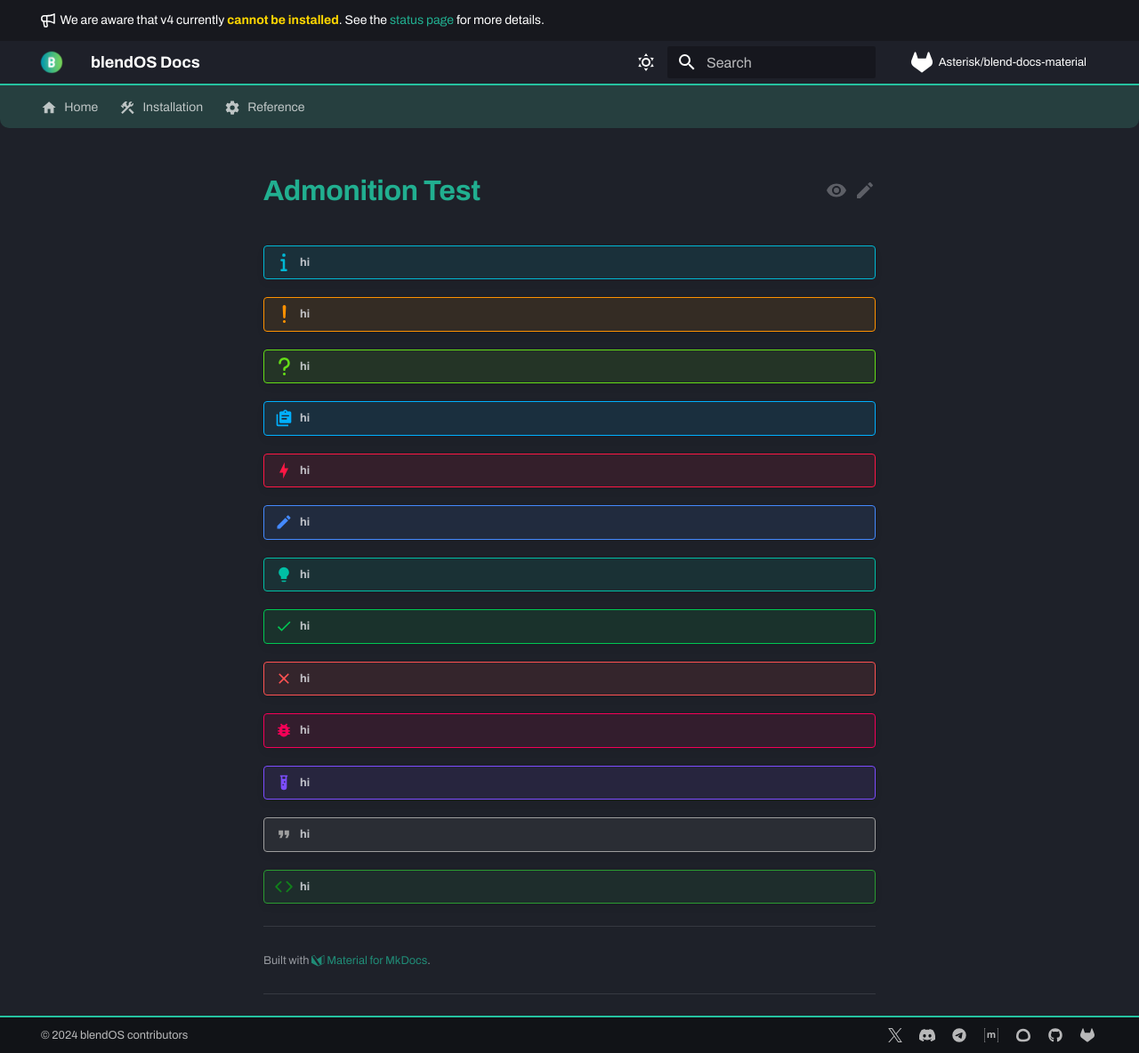
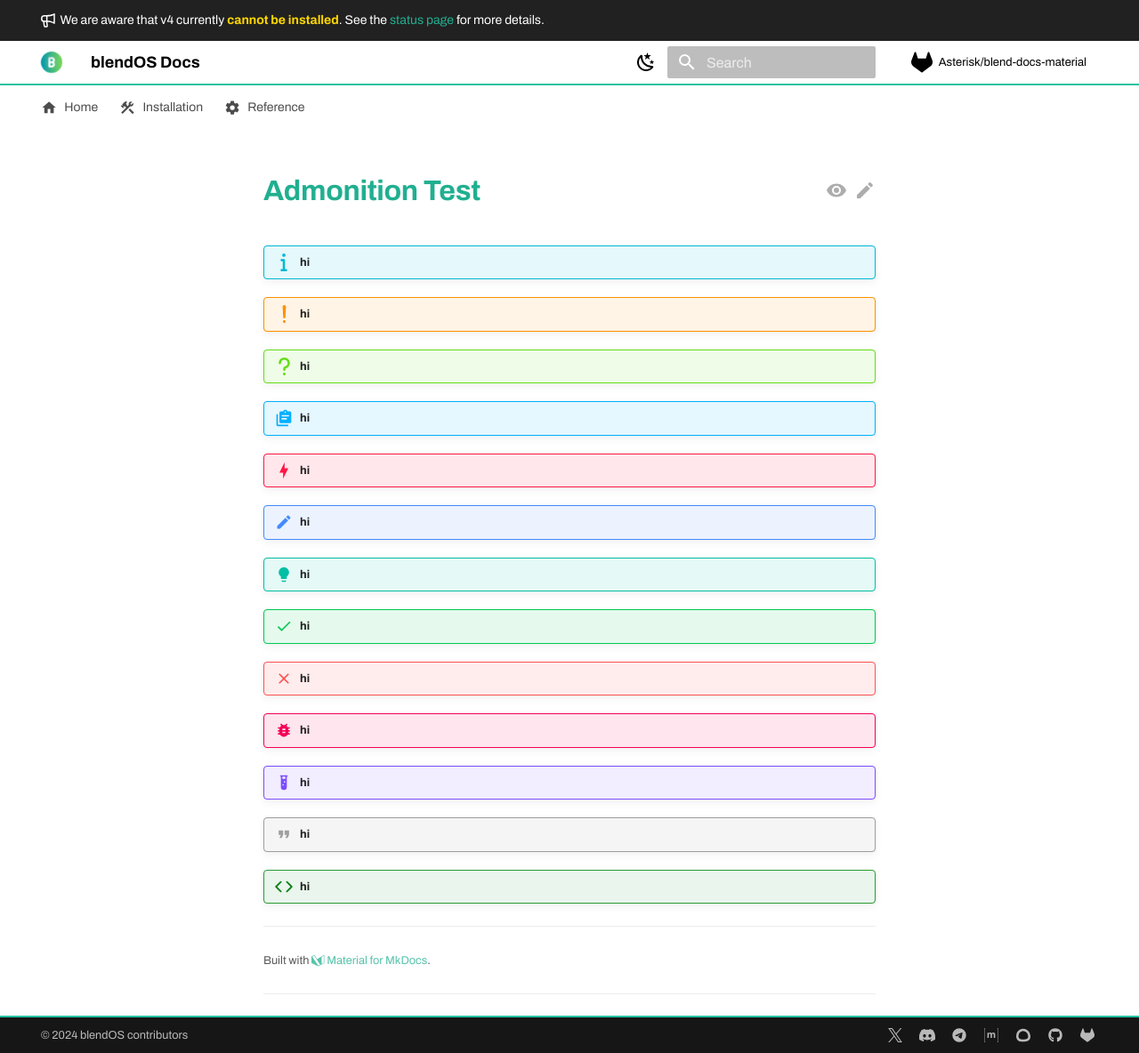
Before and after one commit to blend-os/website, an MkDocs documentation site: the page built from docs/admtest.md, in a window 1280 px wide and 1184 px high. Shown: the whole window at 89% size. Built offline with MkDocs 1.6.1 and Material for MkDocs 9.7.7, drawn with Linux system fonts in a browser that asks for light colours; plug-ins that fetch from the network failed and are left out.

Commit message:
bring back automatic theme selector

```diff
--- a/mkdocs.yml
+++ b/mkdocs.yml
@@ -43,16 +43,16 @@ theme:
     - search.highlight
     - search.share
   palette:
-    # - media: "(prefers-color-scheme: dark)"
-    - scheme: slate
+    - media: "(prefers-color-scheme: dark)"
+      scheme: slate
       primary: custom
       accent: custom
       toggle:
         icon: material/weather-sunny
         name: Switch to light mode
 
-    # - media: "(prefers-color-scheme: light)"
-    - scheme: default
+    - media: "(prefers-color-scheme: light)"
+      scheme: default
       primary: custom
       accent: custom
       toggle:
```
